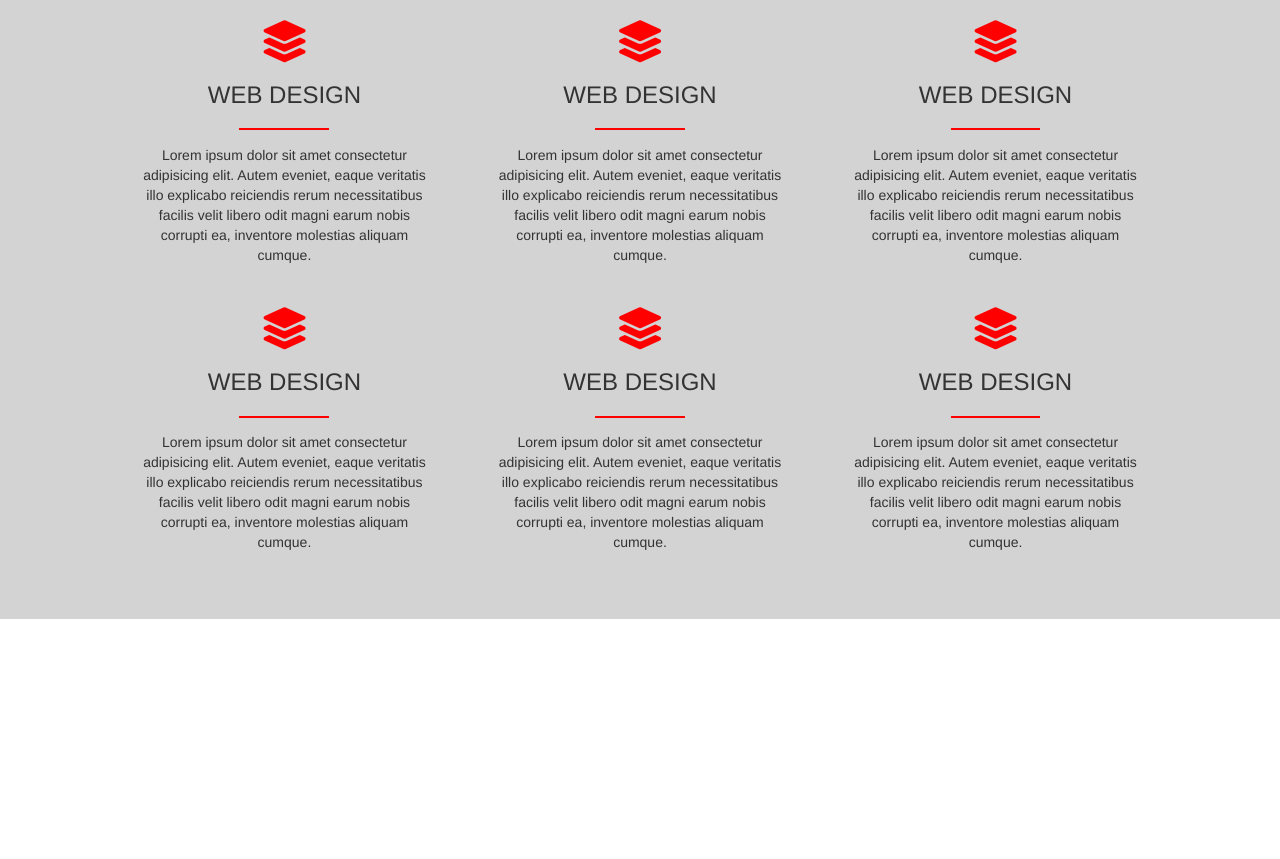
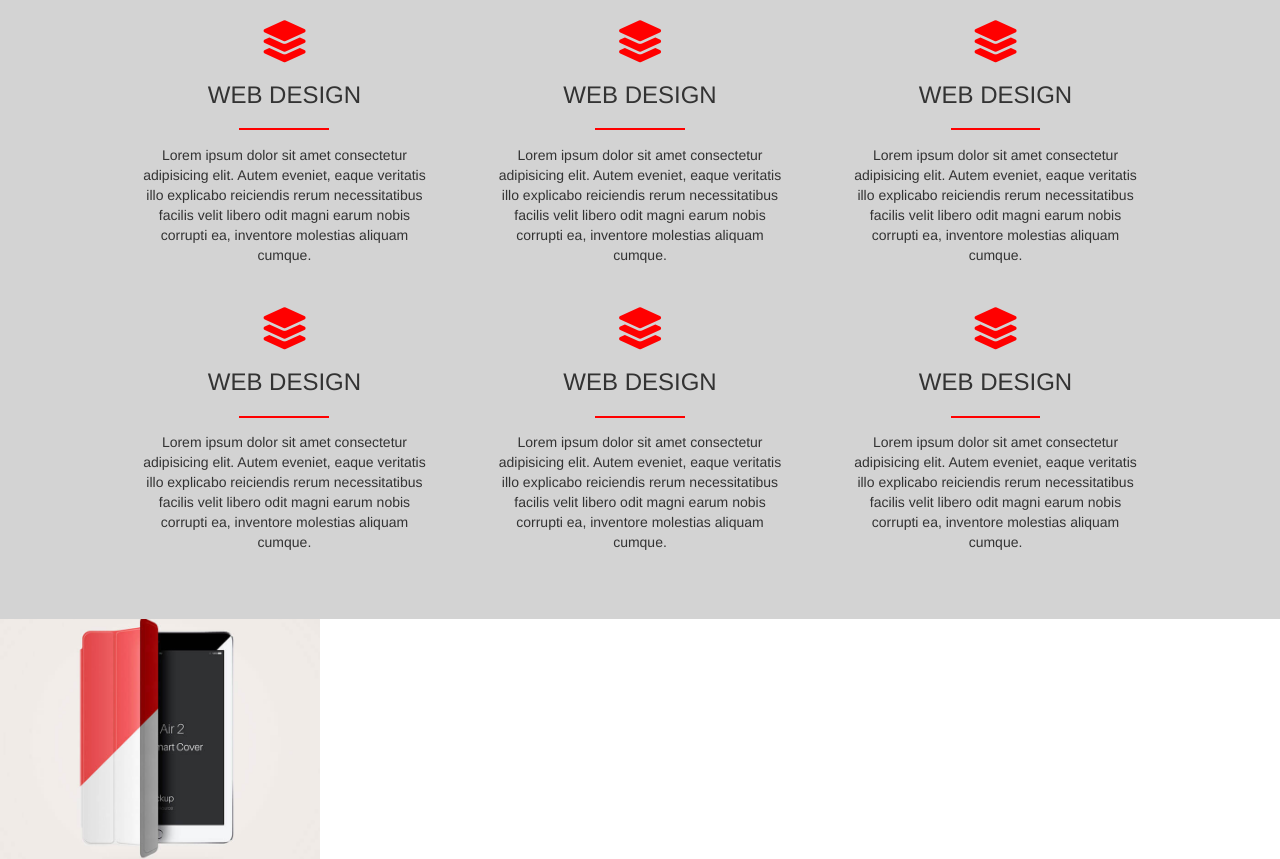
Before and after one commit to Rosik1997Stefan/GrupnaVezba, a plain HTML site: page index.html in a window 1280 px wide. Shown: the part 1271-2130 px from the top of the page. Before the commit the page ends 1890 px from the top, so only its background shows below. Drawn offline with nearby package versions, Linux system fonts and the light colour scheme.

Commit message:
adding 1 card

```diff
--- a/index.html
+++ b/index.html
@@ -113,6 +113,15 @@
 				</div>
 			</div>
 		</div>
+		<div class="row">
+			<div class="col-lg-3 col-md-3 text-center padnone">
+				<div class="parentt">
+				</div>
+				<div class="textdiv">
+					<h2>Item Name</h2>
+					<h4>lorem lorem lorem lorem lorem</h4>
+				</div>
+			</div>
 		</div>
 	</div>
 
--- a/style.css
+++ b/style.css
@@ -5,7 +5,7 @@
 	position: relative;
 }
 .size{
-	font-size: 17vw;
+	font-size: 16vw;
 	position: absolute;
 	top: 130px;
 	opacity: 0.2;
@@ -93,3 +93,22 @@ i {
 	background-image: linear-gradient(to right, blue,lightblue,violet,purple);
 	color:white;
 }
+.parentt{
+	background-image: url('imgs/portfolio-3.jpg');
+	background-size: cover;
+	height: 30vh;
+	background-position: center;
+	position: relative;
+}
+.textdiv{
+	position: absolute;
+	top: 40%;
+	left: 30%;
+	z-index: -1;
+}
+.parentt:hover{
+	opacity: 0.2;
+}
+.padnone{
+	padding: 0;
+}
```
Lines whose indentation alone changed are shown as unchanged.
